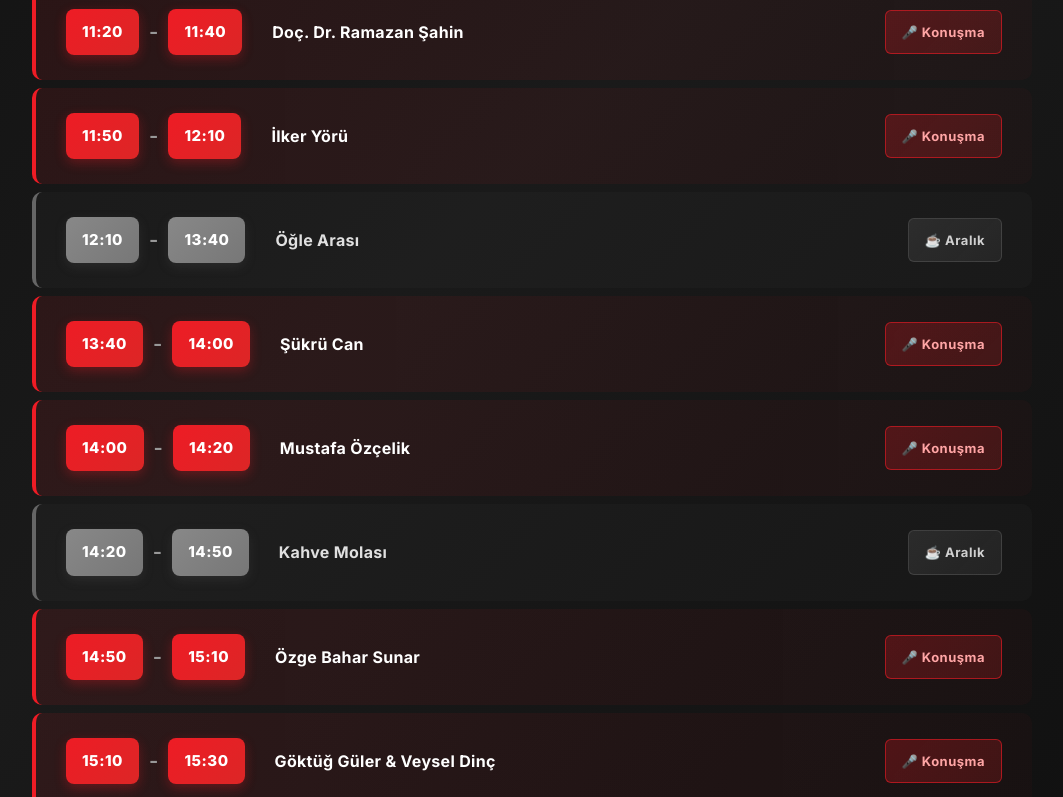
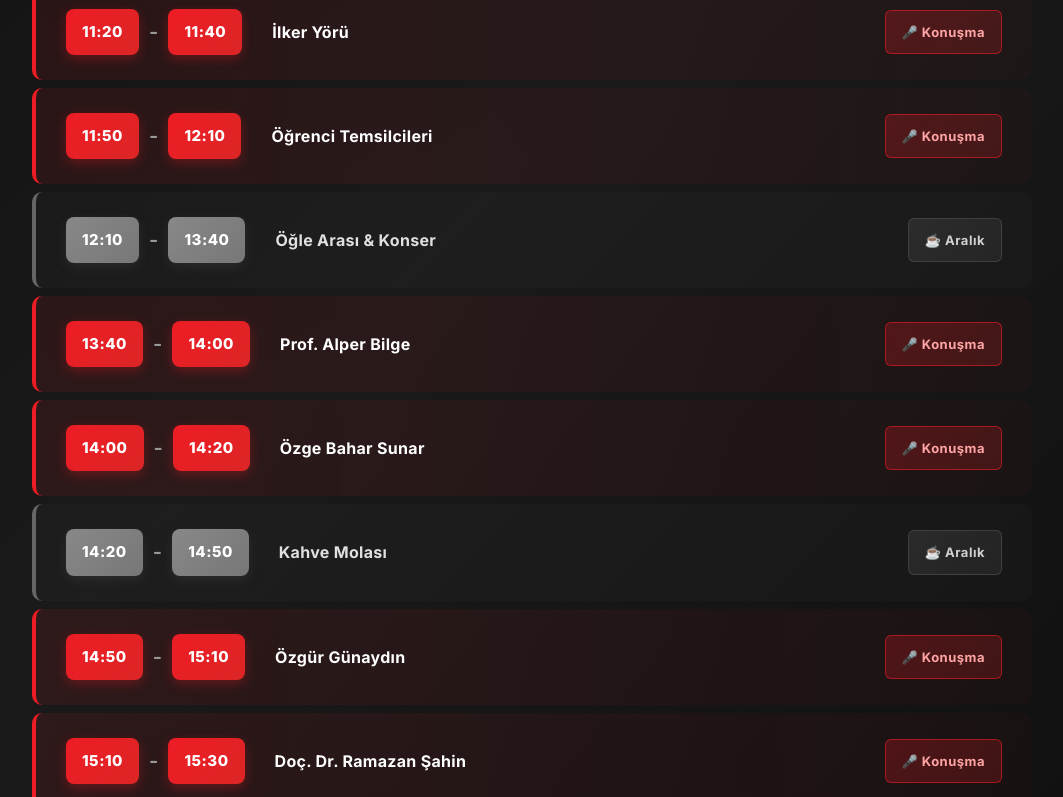
Before and after one commit to WhiteFoxYT/tedx-website, a React (Vite) app: page / in a window 1280 px wide. Shown: the part 4020-4817 px from the top of the page, without its empty margins (108-1171 px from the left). Built offline with nearby package versions, Linux system fonts and the light colour scheme.

Commit message:
Update schedule with correct speakers from event image

```diff
--- a/src/components/Schedule.tsx
+++ b/src/components/Schedule.tsx
@@ -8,17 +8,17 @@ interface ScheduleItem {
 
 const scheduleItems: ScheduleItem[] = [
   { time: '09:00-09:50', startTime: '09:00', endTime: '09:50', speaker: 'Kayıt Kabul & Açılış Seremonisi', type: 'break' },
-  { time: '09:50-10:10', startTime: '09:50', endTime: '10:10', speaker: 'Prof. Alper Bilge', type: 'talk' },
+  { time: '09:50-10:10', startTime: '09:50', endTime: '10:10', speaker: 'Mustafa Özçelik', type: 'talk' },
   { time: '10:20-10:40', startTime: '10:20', endTime: '10:40', speaker: 'Dr. Ayşe Günay Arıkan', type: 'talk' },
   { time: '10:50-11:20', startTime: '10:50', endTime: '11:20', speaker: 'Kahve Molası', type: 'break' },
-  { time: '11:20-11:40', startTime: '11:20', endTime: '11:40', speaker: 'Doç. Dr. Ramazan Şahin', type: 'talk' },
-  { time: '11:50-12:10', startTime: '11:50', endTime: '12:10', speaker: 'İlker Yörü', type: 'talk' },
-  { time: '12:10-13:40', startTime: '12:10', endTime: '13:40', speaker: 'Öğle Arası', type: 'break' },
-  { time: '13:40-14:00', startTime: '13:40', endTime: '14:00', speaker: 'Şükrü Can', type: 'talk' },
-  { time: '14:00-14:20', startTime: '14:00', endTime: '14:20', speaker: 'Mustafa Özçelik', type: 'talk' },
+  { time: '11:20-11:40', startTime: '11:20', endTime: '11:40', speaker: 'İlker Yörü', type: 'talk' },
+  { time: '11:50-12:10', startTime: '11:50', endTime: '12:10', speaker: 'Öğrenci Temsilcileri', type: 'talk' },
+  { time: '12:10-13:40', startTime: '12:10', endTime: '13:40', speaker: 'Öğle Arası & Konser', type: 'break' },
+  { time: '13:40-14:00', startTime: '13:40', endTime: '14:00', speaker: 'Prof. Alper Bilge', type: 'talk' },
+  { time: '14:00-14:20', startTime: '14:00', endTime: '14:20', speaker: 'Özge Bahar Sunar', type: 'talk' },
   { time: '14:20-14:50', startTime: '14:20', endTime: '14:50', speaker: 'Kahve Molası', type: 'break' },
-  { time: '14:50-15:10', startTime: '14:50', endTime: '15:10', speaker: 'Özge Bahar Sunar', type: 'talk' },
-  { time: '15:10-15:30', startTime: '15:10', endTime: '15:30', speaker: 'Göktüğ Güler & Veysel Dinç', type: 'talk' },
+  { time: '14:50-15:10', startTime: '14:50', endTime: '15:10', speaker: 'Özgür Günaydın', type: 'talk' },
+  { time: '15:10-15:30', startTime: '15:10', endTime: '15:30', speaker: 'Doç. Dr. Ramazan Şahin', type: 'talk' },
   { time: '15:30-17:10', startTime: '15:30', endTime: '17:10', speaker: 'Kapanış Seremonisi', type: 'break' }
 ];
 
```
